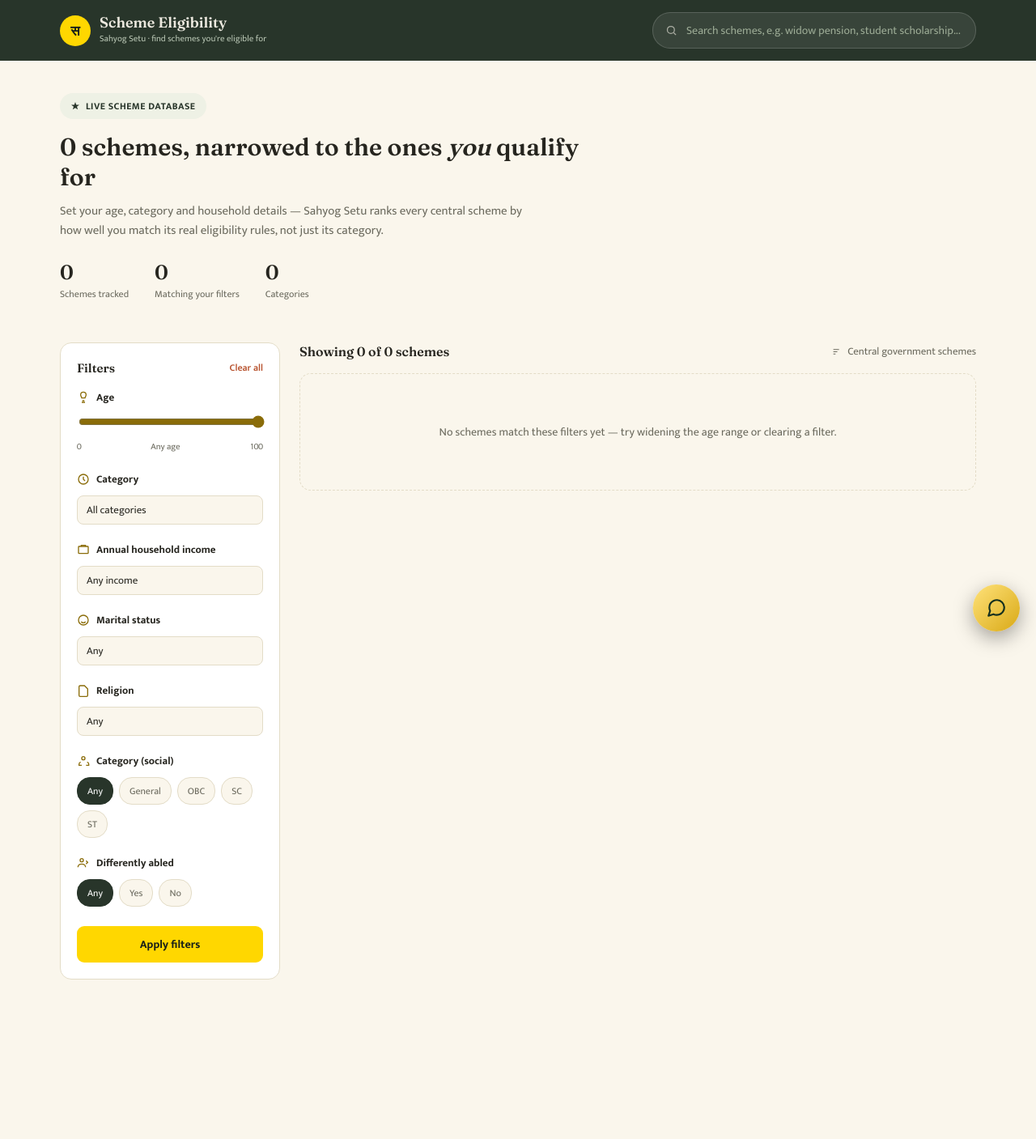
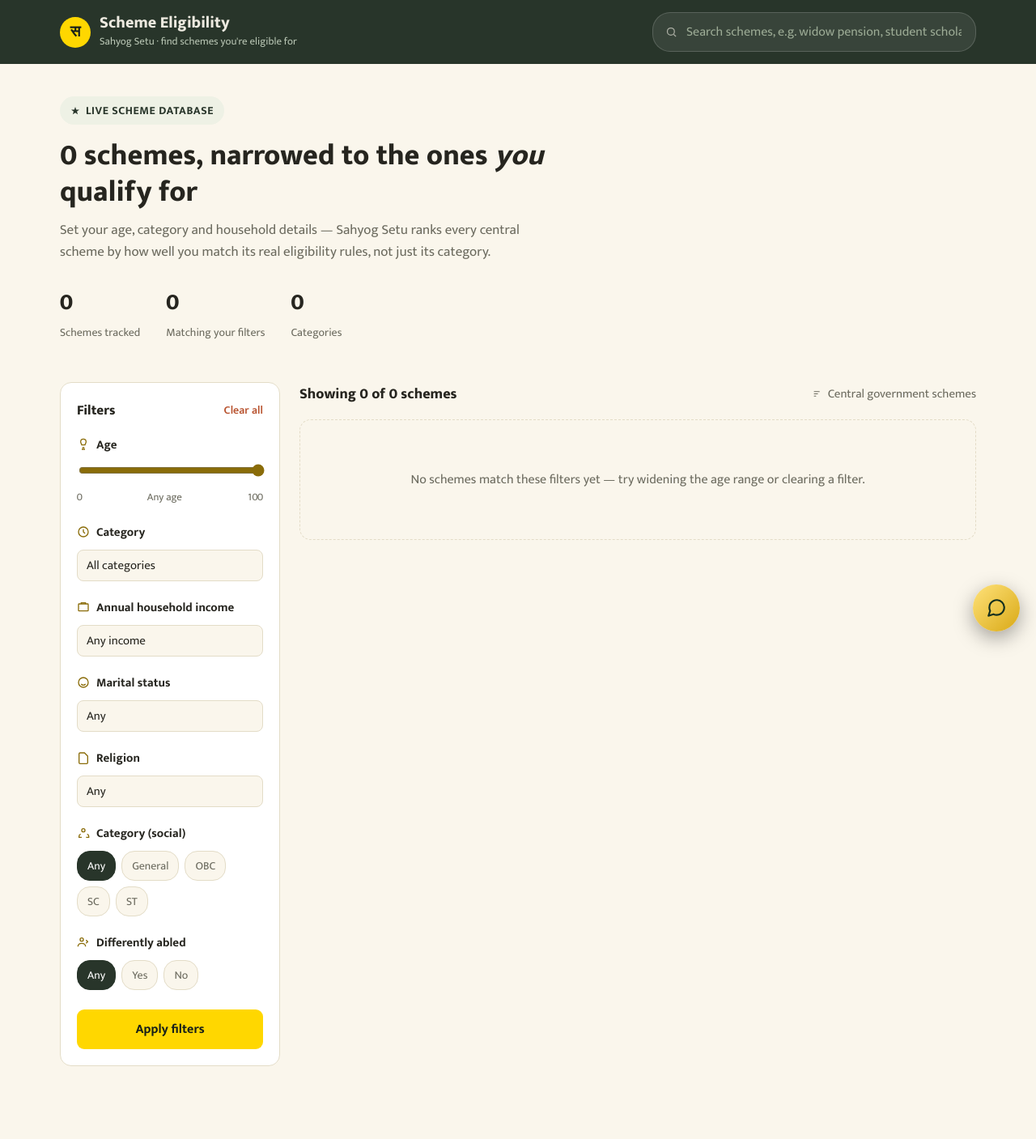
Before and after one commit to abhishekisra/sahyog-setu, a Django app: page /scheme-eligibility/ in a window 1280 px wide. Shown: the whole page at 81% size. Before the commit the page ends 1210 px from the top, so only its background shows below. Run offline with Django 5.2, Linux system fonts and the light colour scheme; data that the repository does not hold is empty.

Commit message:
Bump Scheme Eligibility typography to match govt-portal readability
Font sizes were too small and headings used an editorial serif
(Fraunces) rather than the site's own government-style bold sans;
switched headings to bold Mukta and scaled the whole size ramp up.

```diff
--- a/custom_admin/templates/custom_admin/schemes/scheme_finder.html
+++ b/custom_admin/templates/custom_admin/schemes/scheme_finder.html
@@ -7,7 +7,7 @@
 <meta name="description" content="Search {{ total_schemes }}+ Indian government welfare schemes and find the ones you actually qualify for, filtered by your age, category, income and more." />
 <link rel="preconnect" href="https://fonts.googleapis.com">
 <link rel="preconnect" href="https://fonts.gstatic.com" crossorigin>
-<link href="https://fonts.googleapis.com/css2?family=Fraunces:opsz,wght@9..144,500;9..144,600;9..144,700&family=Mukta:wght@400;500;600;700&display=swap" rel="stylesheet">
+<link href="https://fonts.googleapis.com/css2?family=Mukta:wght@400;500;600;700;800&display=swap" rel="stylesheet">
 {% endblock %}
 
 {% block body %}
@@ -28,10 +28,11 @@
     --shadow: 0 10px 30px -12px rgba(24,32,25,.18);
     background:var(--paper); color:var(--text);
     font-family:'Mukta',-apple-system,"Segoe UI",Roboto,"Helvetica Neue",Arial,sans-serif;
+    font-size:16px;
   }
   .yk-page h1,.yk-page h2,.yk-page h3,.yk-page h4{
-    font-family:'Fraunces',Georgia,serif;
-    font-weight:600; margin:0;
+    font-family:'Mukta',-apple-system,"Segoe UI",Roboto,"Helvetica Neue",Arial,sans-serif;
+    font-weight:800; margin:0;
   }
   .yk-page *{box-sizing:border-box;}
   .yk-wrap{max-width:1180px;margin:0 auto;padding:0 24px 90px;}
@@ -39,60 +40,60 @@
   .yk-nav{background:var(--brand-deep);color:#EDEAE0;}
   .yk-nav-inner{max-width:1180px;margin:0 auto;padding:15px 24px;display:flex;align-items:center;justify-content:space-between;gap:22px;flex-wrap:wrap;}
   .yk-brand{display:flex;align-items:center;gap:11px;}
-  .yk-brand-mark{width:38px;height:38px;border-radius:50%;background:var(--gold);display:flex;align-items:center;justify-content:center;color:var(--brand-deeper);font-family:'Fraunces',Georgia,serif;font-weight:700;font-size:17px;flex-shrink:0;}
-  .yk-brand-text .t1{font-family:'Fraunces',Georgia,serif;font-size:18px;font-weight:600;line-height:1.15;}
-  .yk-brand-text .t2{font-size:11px;color:#B9C6B4;}
+  .yk-brand-mark{width:38px;height:38px;border-radius:50%;background:var(--gold);display:flex;align-items:center;justify-content:center;color:var(--brand-deeper);font-family:'Mukta',-apple-system,"Segoe UI",Roboto,"Helvetica Neue",Arial,sans-serif;font-weight:700;font-size:19px;flex-shrink:0;}
+  .yk-brand-text .t1{font-family:'Mukta',-apple-system,"Segoe UI",Roboto,"Helvetica Neue",Arial,sans-serif;font-size:20px;font-weight:800;line-height:1.15;}
+  .yk-brand-text .t2{font-size:13px;color:#B9C6B4;}
   .yk-nav-search{flex:1;max-width:400px;background:rgba(255,255,255,.08);border:1px solid rgba(255,255,255,.16);border-radius:22px;display:flex;align-items:center;gap:9px;padding:9px 15px;min-width:200px;}
   .yk-nav-search svg{flex-shrink:0;opacity:.65;}
-  .yk-nav-search input{background:transparent;border:none;outline:none;color:#fff;font-size:14px;width:100%;font-family:inherit;}
+  .yk-nav-search input{background:transparent;border:none;outline:none;color:#fff;font-size:16px;width:100%;font-family:inherit;}
   .yk-nav-search input::placeholder{color:#9CAB95;}
 
   .yk-hero{padding:40px 0 26px;}
-  .yk-eyebrow{display:inline-flex;align-items:center;gap:7px;background:var(--sunken);color:var(--brand-deep);font-size:12px;font-weight:700;letter-spacing:.04em;text-transform:uppercase;padding:6px 13px;border-radius:20px;margin-bottom:16px;}
-  .yk-hero h1{font-size:30px;line-height:1.24;max-width:660px;}
-  .yk-hero p{color:var(--text-muted);font-size:15px;margin-top:12px;max-width:580px;line-height:1.6;}
+  .yk-eyebrow{display:inline-flex;align-items:center;gap:7px;background:var(--sunken);color:var(--brand-deep);font-size:14px;font-weight:700;letter-spacing:.04em;text-transform:uppercase;padding:6px 13px;border-radius:20px;margin-bottom:16px;}
+  .yk-hero h1{font-size:36px;line-height:1.24;max-width:660px;}
+  .yk-hero p{color:var(--text-muted);font-size:17px;margin-top:12px;max-width:580px;line-height:1.6;}
   .yk-hero-stats{display:flex;gap:32px;margin-top:24px;flex-wrap:wrap;}
-  .yk-hero-stat .num{font-family:'Fraunces',Georgia,serif;font-size:25px;font-weight:600;font-variant-numeric:tabular-nums;}
-  .yk-hero-stat .lbl{font-size:12px;color:var(--text-muted);margin-top:2px;}
+  .yk-hero-stat .num{font-family:'Mukta',-apple-system,"Segoe UI",Roboto,"Helvetica Neue",Arial,sans-serif;font-size:28px;font-weight:800;font-variant-numeric:tabular-nums;}
+  .yk-hero-stat .lbl{font-size:14px;color:var(--text-muted);margin-top:2px;}
 
   .yk-layout{display:grid;grid-template-columns:272px 1fr;gap:24px;margin-top:24px;align-items:start;}
   @media (max-width:860px){.yk-layout{grid-template-columns:1fr;}}
   .yk-panel{background:var(--card);border:1px solid var(--border);border-radius:14px;padding:20px;position:sticky;top:20px;}
   @media (max-width:860px){.yk-panel{position:static;}}
   .yk-panel-head{display:flex;align-items:center;justify-content:space-between;margin-bottom:16px;}
-  .yk-panel-head h3{font-size:15px;}
-  .yk-clear-btn{font-size:12px;color:var(--terracotta);cursor:pointer;font-weight:600;background:none;border:none;font-family:inherit;padding:0;}
+  .yk-panel-head h3{font-size:17px;}
+  .yk-clear-btn{font-size:14px;color:var(--terracotta);cursor:pointer;font-weight:600;background:none;border:none;font-family:inherit;padding:0;}
   .yk-field{margin-bottom:20px;}
-  .yk-field label{display:flex;align-items:center;gap:8px;font-size:13px;font-weight:700;color:var(--text);margin-bottom:9px;}
+  .yk-field label{display:flex;align-items:center;gap:8px;font-size:15px;font-weight:700;color:var(--text);margin-bottom:9px;}
   .yk-field-icon{width:16px;height:16px;color:var(--gold-ink);flex-shrink:0;}
-  .yk-page select,.yk-field input[type="text"]{width:100%;padding:9px 11px;border-radius:8px;border:1px solid var(--border);background:var(--paper);font-family:inherit;font-size:13px;color:var(--text);appearance:none;}
+  .yk-page select,.yk-field input[type="text"]{width:100%;padding:9px 11px;border-radius:8px;border:1px solid var(--border);background:var(--paper);font-family:inherit;font-size:15px;color:var(--text);appearance:none;}
   .yk-page select:focus,.yk-field input:focus{outline:2px solid var(--gold-ink);outline-offset:1px;}
   .yk-field.range input[type=range]{width:100%;accent-color:var(--gold-ink);}
-  .yk-range-val{display:flex;justify-content:space-between;font-size:11px;color:var(--text-muted);margin-top:5px;font-variant-numeric:tabular-nums;}
+  .yk-range-val{display:flex;justify-content:space-between;font-size:13px;color:var(--text-muted);margin-top:5px;font-variant-numeric:tabular-nums;}
   .yk-chip-row{display:flex;flex-wrap:wrap;gap:7px;}
-  .yk-chip{padding:6px 12px;border-radius:16px;border:1px solid var(--border);background:var(--paper);font-size:12px;color:var(--text-muted);cursor:pointer;user-select:none;}
+  .yk-chip{padding:6px 12px;border-radius:16px;border:1px solid var(--border);background:var(--paper);font-size:14px;color:var(--text-muted);cursor:pointer;user-select:none;}
   .yk-chip:hover{border-color:var(--gold-ink);}
   .yk-chip.active{background:var(--brand-deep);color:#fff;border-color:var(--brand-deep);}
-  .yk-btn-apply{width:100%;background:var(--gold);color:var(--brand-deeper);border:none;padding:11px;border-radius:9px;font-weight:700;font-size:14px;margin-top:4px;cursor:pointer;font-family:inherit;}
+  .yk-btn-apply{width:100%;background:var(--gold);color:var(--brand-deeper);border:none;padding:11px;border-radius:9px;font-weight:700;font-size:16px;margin-top:4px;cursor:pointer;font-family:inherit;}
 
   .yk-results-head{display:flex;align-items:center;justify-content:space-between;margin-bottom:16px;flex-wrap:wrap;gap:8px;}
-  .yk-results-head h3{font-size:16px;}
-  .yk-sort{font-size:13px;color:var(--text-muted);display:flex;align-items:center;gap:6px;}
+  .yk-results-head h3{font-size:18px;}
+  .yk-sort{font-size:15px;color:var(--text-muted);display:flex;align-items:center;gap:6px;}
   .yk-grid{display:grid;grid-template-columns:1fr 1fr;gap:16px;}
   @media (max-width:640px){.yk-grid{grid-template-columns:1fr;}}
   .yk-card{background:var(--card);border:1px solid var(--border);border-radius:14px;padding:18px;position:relative;cursor:pointer;}
   .yk-card:hover{box-shadow:var(--shadow);}
   .yk-card-top{display:flex;justify-content:space-between;align-items:flex-start;gap:12px;}
-  .yk-tag{display:inline-block;background:var(--sunken);color:var(--brand-deep);font-size:11px;font-weight:700;letter-spacing:.03em;text-transform:uppercase;padding:4px 9px;border-radius:6px;margin-bottom:9px;}
-  .yk-card h4{font-size:16px;font-weight:600;line-height:1.32;margin:0 0 8px;}
-  .yk-card p{font-size:13px;color:var(--text-muted);line-height:1.55;margin:0 0 14px;max-height:57px;overflow:hidden;}
+  .yk-tag{display:inline-block;background:var(--sunken);color:var(--brand-deep);font-size:13px;font-weight:700;letter-spacing:.03em;text-transform:uppercase;padding:4px 9px;border-radius:6px;margin-bottom:9px;}
+  .yk-card h4{font-size:18px;font-weight:700;line-height:1.32;margin:0 0 8px;}
+  .yk-card p{font-size:15px;color:var(--text-muted);line-height:1.55;margin:0 0 14px;max-height:57px;overflow:hidden;}
   .yk-card-foot{display:flex;align-items:center;justify-content:space-between;border-top:1px solid var(--border);padding-top:12px;}
-  .yk-verified{display:flex;align-items:center;gap:6px;font-size:11px;color:var(--text-muted);}
+  .yk-verified{display:flex;align-items:center;gap:6px;font-size:13px;color:var(--text-muted);}
   .yk-verified svg{color:var(--good);flex-shrink:0;}
-  .yk-view-link{display:flex;align-items:center;gap:5px;font-size:13px;font-weight:600;color:var(--terracotta);}
-  .yk-empty,.yk-loading{grid-column:1/-1;text-align:center;padding:60px 20px;color:var(--text-muted);border:1px dashed var(--border);border-radius:14px;font-size:14px;}
+  .yk-view-link{display:flex;align-items:center;gap:5px;font-size:15px;font-weight:600;color:var(--terracotta);}
+  .yk-empty,.yk-loading{grid-column:1/-1;text-align:center;padding:60px 20px;color:var(--text-muted);border:1px dashed var(--border);border-radius:14px;font-size:16px;}
   .yk-pagination{display:flex;justify-content:center;gap:8px;margin-top:22px;}
-  .yk-page-btn{border:1px solid var(--border);background:var(--card);color:var(--text);padding:8px 14px;border-radius:8px;font-size:13px;cursor:pointer;font-family:inherit;}
+  .yk-page-btn{border:1px solid var(--border);background:var(--card);color:var(--text);padding:8px 14px;border-radius:8px;font-size:15px;cursor:pointer;font-family:inherit;}
   .yk-page-btn:disabled{opacity:.4;cursor:default;}
   .yk-page-btn.active{background:var(--brand-deep);color:#fff;border-color:var(--brand-deep);}
 
@@ -101,25 +102,25 @@
   .yk-detail-sheet{background:var(--paper);border-radius:16px;max-width:880px;width:100%;box-shadow:0 30px 70px -20px rgba(0,0,0,.4);}
   .yk-detail-hero{background:var(--brand-deep);color:#EDEAE0;border-radius:16px 16px 0 0;padding:28px 30px;display:flex;justify-content:space-between;align-items:flex-start;gap:20px;}
   .yk-detail-hero .yk-tags{display:flex;gap:8px;margin-bottom:12px;flex-wrap:wrap;}
-  .yk-detail-hero .yk-tags span{background:rgba(255,255,255,.12);border:1px solid rgba(255,255,255,.2);font-size:11px;padding:4px 10px;border-radius:13px;color:#E6DFC9;}
-  .yk-detail-hero h2{font-size:22px;color:#fff;max-width:520px;line-height:1.32;}
+  .yk-detail-hero .yk-tags span{background:rgba(255,255,255,.12);border:1px solid rgba(255,255,255,.2);font-size:13px;padding:4px 10px;border-radius:13px;color:#E6DFC9;}
+  .yk-detail-hero h2{font-size:26px;color:#fff;max-width:520px;line-height:1.32;}
   .yk-close-btn{background:rgba(255,255,255,.1);border:1px solid rgba(255,255,255,.2);color:#fff;width:32px;height:32px;border-radius:50%;flex-shrink:0;cursor:pointer;display:flex;align-items:center;justify-content:center;}
   .yk-detail-body{padding:26px 30px 30px;}
   .yk-detail-layout{display:grid;grid-template-columns:1fr 260px;gap:22px;}
   @media (max-width:680px){.yk-detail-layout{grid-template-columns:1fr;}}
   .yk-block{background:var(--card);border:1px solid var(--border);border-radius:12px;padding:19px 20px;margin-bottom:15px;}
-  .yk-block h3{font-size:14px;margin-bottom:11px;display:flex;align-items:center;gap:8px;}
+  .yk-block h3{font-size:16px;margin-bottom:11px;display:flex;align-items:center;gap:8px;}
   .yk-block h3 svg{color:var(--gold-ink);flex-shrink:0;}
-  .yk-block p, .yk-block div{font-size:13px;color:var(--text-muted);line-height:1.68;margin:0;}
+  .yk-block p, .yk-block div{font-size:15px;color:var(--text-muted);line-height:1.68;margin:0;}
   .yk-side-card{background:var(--card);border:1px solid var(--border);border-radius:12px;padding:18px;margin-bottom:15px;}
-  .yk-side-card h4{font-size:13px;margin-bottom:12px;font-family:'Fraunces',Georgia,serif;}
-  .yk-fact{display:flex;justify-content:space-between;font-size:13px;padding:8px 0;border-bottom:1px solid var(--border);gap:10px;}
+  .yk-side-card h4{font-size:15px;margin-bottom:12px;font-family:'Mukta',-apple-system,"Segoe UI",Roboto,"Helvetica Neue",Arial,sans-serif;}
+  .yk-fact{display:flex;justify-content:space-between;font-size:15px;padding:8px 0;border-bottom:1px solid var(--border);gap:10px;}
   .yk-fact:last-child{border-bottom:none;}
   .yk-fact .lbl{color:var(--text-muted);}
   .yk-fact .val{font-weight:600;text-align:right;}
   .yk-apply-card{background:linear-gradient(150deg,var(--brand-deep) 0%,var(--brand-deeper) 100%);color:#fff;border-radius:12px;padding:20px;text-align:center;}
-  .yk-apply-card p{font-size:12px;color:#C4D0BE;margin:0 0 13px;line-height:1.5;}
-  .yk-apply-btn{width:100%;background:var(--gold);color:var(--brand-deeper);border:none;padding:11px;border-radius:9px;font-weight:700;font-size:13px;cursor:pointer;display:flex;align-items:center;justify-content:center;gap:7px;font-family:inherit;text-decoration:none;}
+  .yk-apply-card p{font-size:14px;color:#C4D0BE;margin:0 0 13px;line-height:1.5;}
+  .yk-apply-btn{width:100%;background:var(--gold);color:var(--brand-deeper);border:none;padding:11px;border-radius:9px;font-weight:700;font-size:15px;cursor:pointer;display:flex;align-items:center;justify-content:center;gap:7px;font-family:inherit;text-decoration:none;}
 </style>
 
 <div class="yk-page">
```
